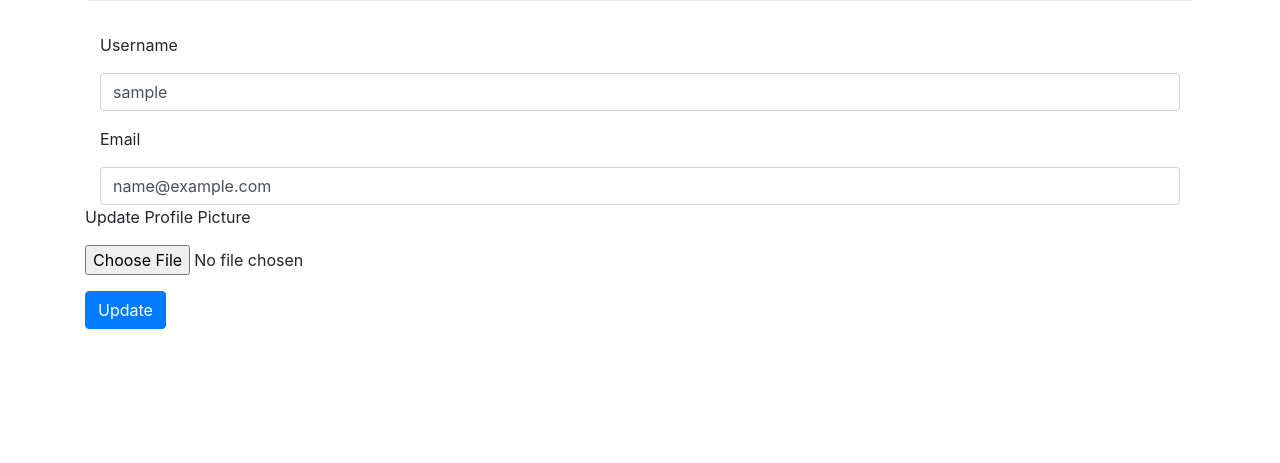
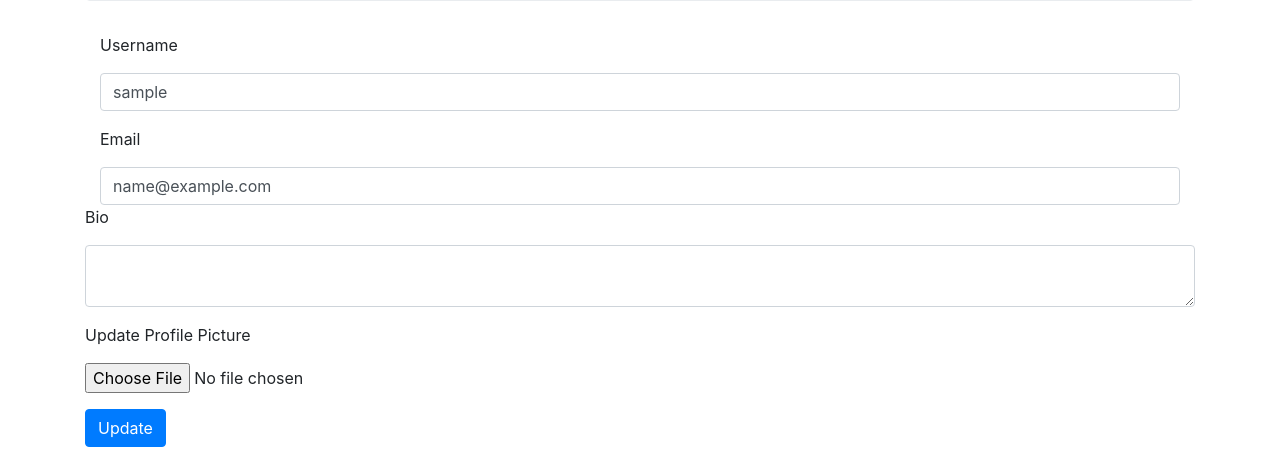
Before and after one commit to shonkaga/twitter-clone, a Flask app: page /account in a window 1280 px wide. Shown: the part 413-876 px from the top of the page. Before the commit the page ends 742 px from the top, so only its background shows below. Run offline with Flask 2, Linux system fonts and the light colour scheme; the visitor is signed in with stand-in values (Sample User, id 1); data comes from the database, SQL or seed files in the repository; some libraries are stand-ins or nearby versions.

Commit message:
Added a view user page
Now you can view other users and also view your own page. If needed you can edit it too.

```diff
--- a/components/models.py
+++ b/components/models.py
@@ -17,6 +17,7 @@ class User(db.Model, UserMixin):
     profile_image = db.Column(db.String(20), nullable=False, default='default_profile.png')
     email = db.Column(db.String(64), unique=True, index=True)
     username = db.Column(db.String(64), unique=True, index=True)
+    bio = db.Column(db.String(500))
     password_hash = db.Column(db.String(128))
 
 
@@ -26,7 +27,6 @@ class User(db.Model, UserMixin):
         self.password_hash = generate_password_hash(password)
 
     def check_password(self,password):
-        # https://stackoverflow.com/questions/23432478/flask-generate-password-hash-not-constant-output
         return check_password_hash(self.password_hash,password)
 
     def __repr__(self):
--- a/components/templates/account.html
+++ b/components/templates/account.html
@@ -36,7 +36,11 @@
     </div
     <div class="form-group">
       {{ form.email.label(class="form-group") }}
-      {{form.email(class='form-control')  }}
+      {{ form.email(class='form-control')  }}
+    </div>
+    <div class="form-group">
+      {{ form.bio.label(class="form-group") }}
+      {{ form.bio(class='form-control')  }}
     </div>
     <div class="form-group">
       {{ form.picture.label(class="form-group") }}
--- a/components/templates/base.html
+++ b/components/templates/base.html
@@ -14,7 +14,7 @@
   </li>
     {% if current_user.is_authenticated %}
     <li class="nav-link"><a href="{{ url_for('users.logout') }}">Log Out</a></li>
-    <li class="nav-link"><a href="{{ url_for('users.account') }}">Account</a></li>
+    <li class="nav-link"><a href="{{ url_for('users.u', username=current_user.username) }}">Account</a></li>
     {% else %}
     <li class="nav-link"><a href="{{ url_for('users.login') }}">Log In</a></li>
     <li class="nav-link"><a href="{{ url_for('users.register') }}">Register</a></li>
--- a/components/templates/index.html
+++ b/components/templates/index.html
@@ -17,7 +17,7 @@
 
   <ul class="list-group">
     {% for user in users %}
-        <li class="list-group-item">{{user.email}} {{user.username}}</li>
+        <li class="list-group-item"><a href="{{ url_for('users.u', username=user.username) }}">{{user.username}}</li>
     {% endfor %}
 
 </ul>
--- a/components/users/forms.py
+++ b/components/users/forms.py
@@ -1,6 +1,6 @@
 # Form Based Imports
 from flask_wtf import FlaskForm
-from wtforms import StringField, PasswordField, SubmitField
+from wtforms import StringField, PasswordField, SubmitField, TextAreaField
 from wtforms.validators import DataRequired,Email,EqualTo
 from wtforms import ValidationError
 from flask_wtf.file import FileField, FileAllowed
@@ -47,3 +47,4 @@ class UpdateUserForm(FlaskForm):
     username = StringField('Username', validators=[DataRequired()])
     picture = FileField('Update Profile Picture', validators=[FileAllowed(['jpg', 'png'],message="This file type is not allowed")])
     submit = SubmitField('Update')
+    bio = TextAreaField('Bio')
--- a/components/users/views.py
+++ b/components/users/views.py
@@ -68,7 +68,9 @@ def logout():
 @users.route("/account", methods=['GET', 'POST'])
 @login_required
 def account():
-
+    '''
+   ADD BIO INTO THE SUBMIT THEN ALSO ADD THAT INTO THE HTML FILE.
+    '''
     form = UpdateUserForm()
     profile_image = url_for('static', filename='profile_pics/' + current_user.profile_image)
     if form.validate_on_submit():
@@ -76,6 +78,7 @@ def account():
             username = current_user.username
             pic = add_profile_pic(form.picture.data,username)
             current_user.profile_image = pic
+
 
         # checking that other users don't have the requested email or username
 
@@ -95,6 +98,7 @@ def account():
 
         current_user.username = form.username.data
         current_user.email = form.email.data
+        current_user.bio = form.bio.data
 
         db.session.commit()
 
@@ -103,6 +107,17 @@ def account():
     elif request.method == 'GET':
         form.username.data = current_user.username
         form.email.data = current_user.email
+        form.bio.data = current_user.bio
 
     profile_image = url_for('static', filename='profile_pics/' + current_user.profile_image)
     return render_template('account.html', profile_image=profile_image, form=form)
+
+
+@users.route("/u/<username>")
+def u(username):
+    user = User.query.filter_by(username=username).first()
+    if user is None:
+        return render_template('error_pages/404.html'), 404
+    else:
+        profile_image = url_for('static', filename='profile_pics/' + current_user.profile_image)
+        return render_template('user.html', user=user, profile_image=profile_image)
```
Also changed, not shown: components/templates/user.html (+8 -1 lines), migrations/versions/543185bd2948_adding_bio_to_user.py (added, +28 -0 lines).
